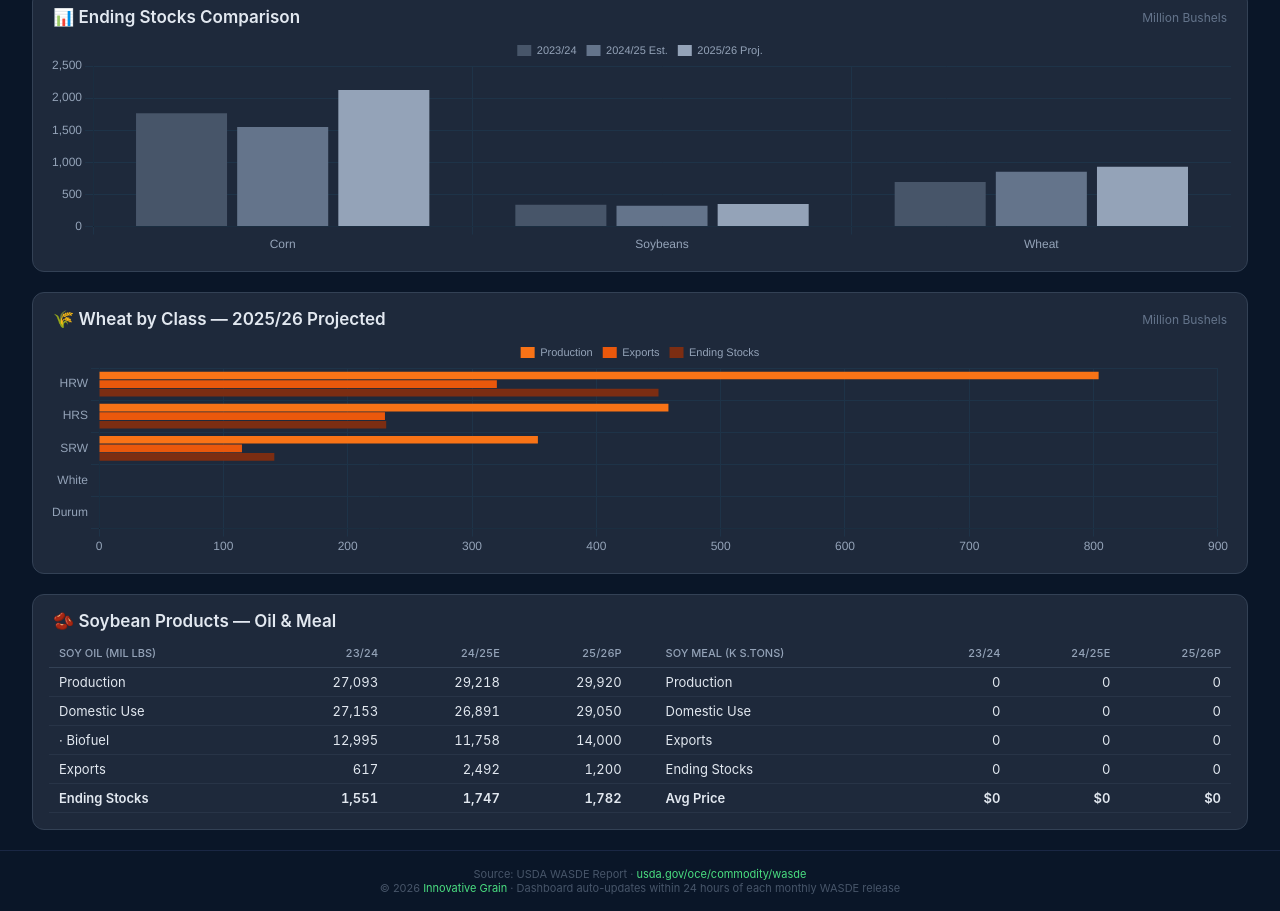
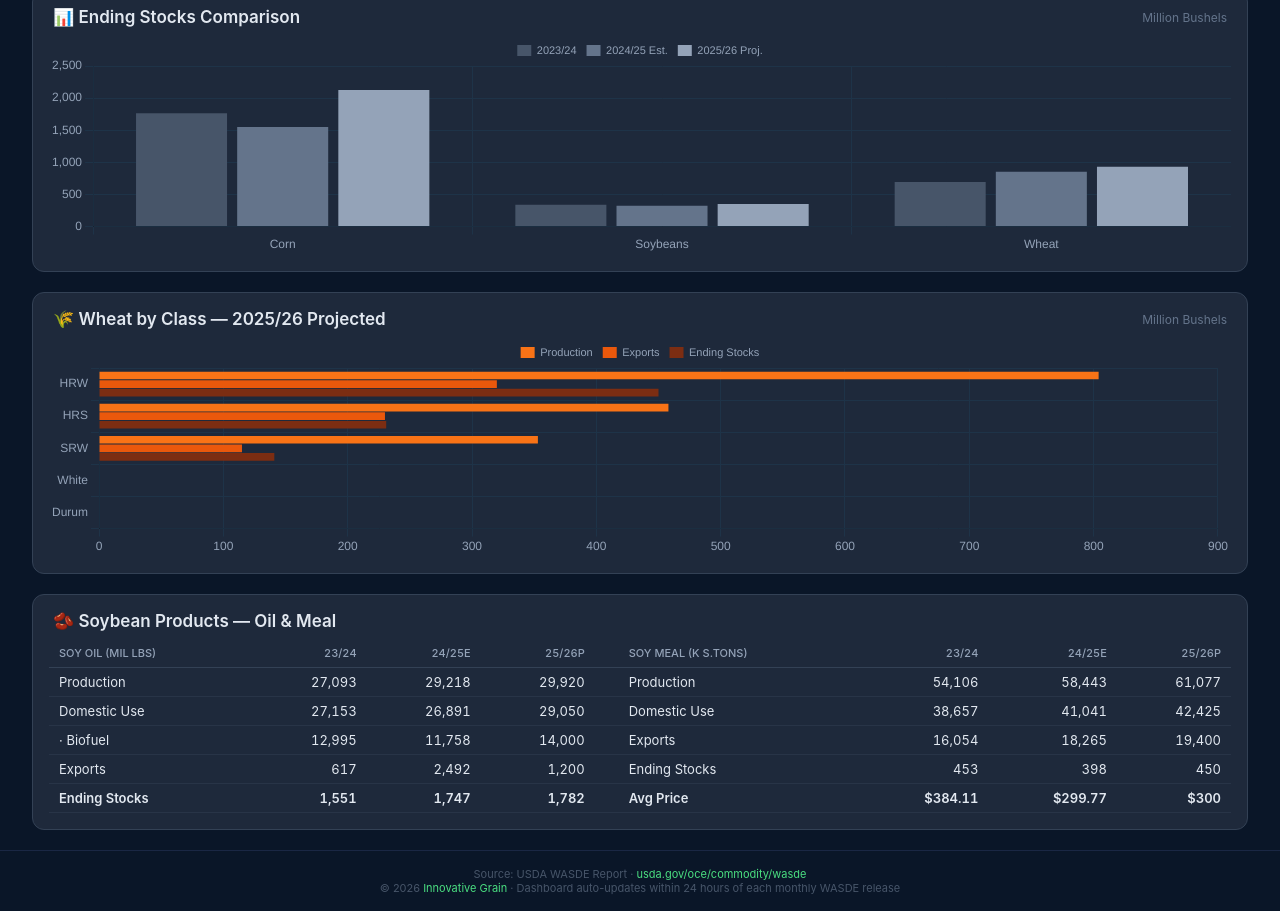
Before and after one commit to robahuston/wasde-dashboard, a plain HTML site: page index.html in a window 1280 px wide. Shown: the part 1670-2581 px from the top of the page. Drawn offline with nearby package versions, Linux system fonts and the light colour scheme.

Commit message:
Update meal data with new price and production values

```diff
--- a/index.html
+++ b/index.html
@@ -346,29 +346,29 @@ const WASDE_DATA = {
     },
     "meal": {
       "price": [
-        0,
-        0,
-        0
+        384.11,
+        299.77,
+        300.00
       ],
       "production": [
-        0,
-        0,
-        0
+        54106,
+        58443,
+        61077
       ],
       "domesticUse": [
-        0,
-        0,
-        0
+        38657,
+        41041,
+        42425
       ],
       "exports": [
-        0,
-        0,
-        0
+        16054,
+        18265,
+        19400
       ],
       "endStocks": [
-        0,
-        0,
-        0
+        453,
+        398,
+        450
       ]
     },
     "endStocksPrev": 350.0
```
